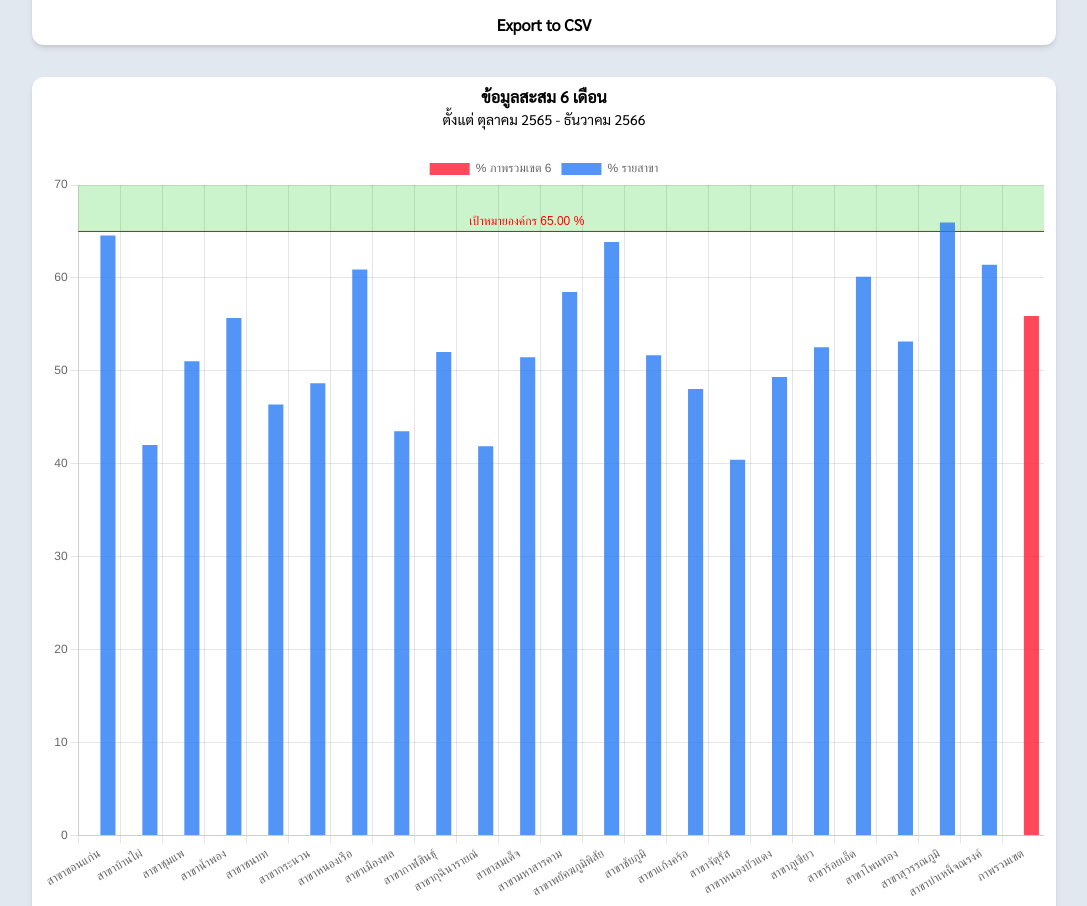
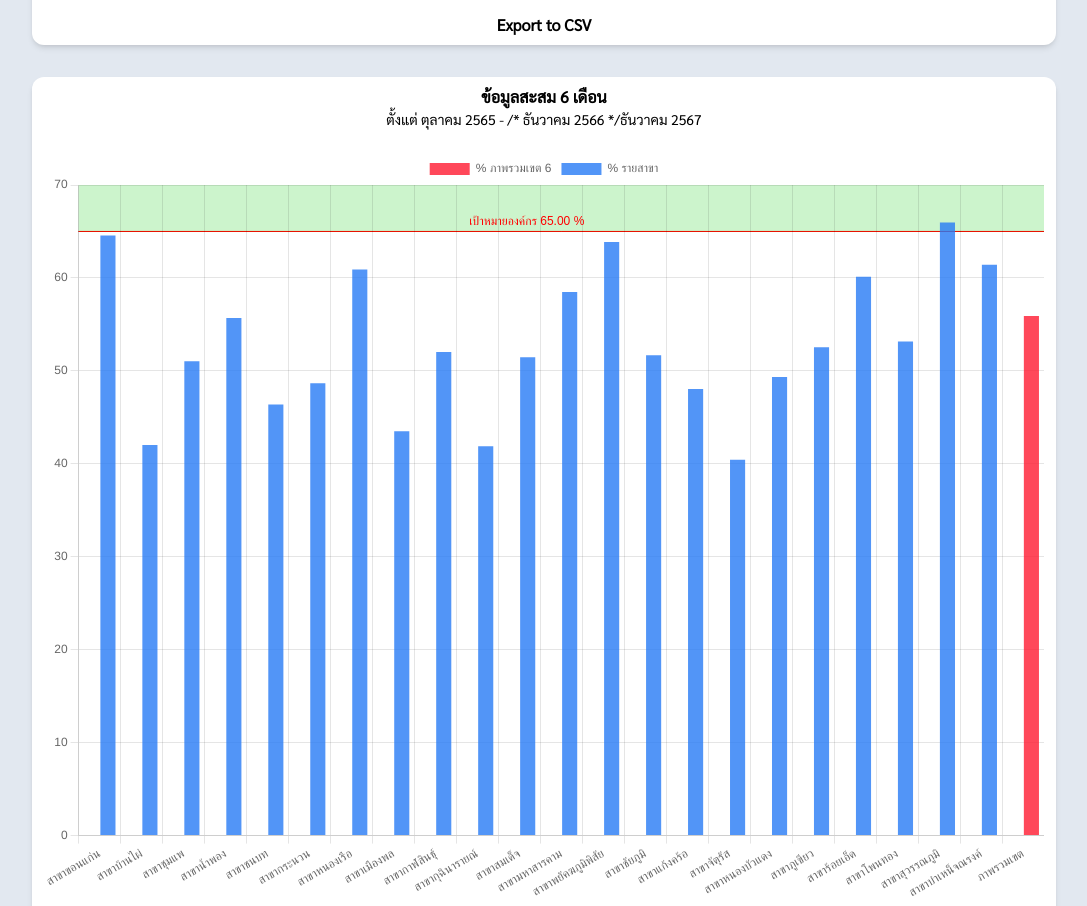
Before and after one commit to rutthawitc/alwayson-stat, a Next.js app: page / in a window 1280 px wide. Shown: the part 905-1811 px from the top of the page, without its empty margins (96-1183 px from the left). Built offline with nearby package versions, Linux system fonts and the light colour scheme.

Commit message:
Update MonthAverage.jsx (Temporary year to 2567)

```diff
--- a/pages/MonthAverage.jsx
+++ b/pages/MonthAverage.jsx
@@ -184,7 +184,8 @@ function MonthAverage() {
       <h5 className='text-sm text-center'>
         ตั้งแต่ {reg6Con.start_month}
         {/* {month} */}
-        {prevMonth} {thaiYear}
+        /* {prevMonth} {thaiYear} */
+        {prevMonth} 2567
       </h5>
       <br />
       <Bar
```
